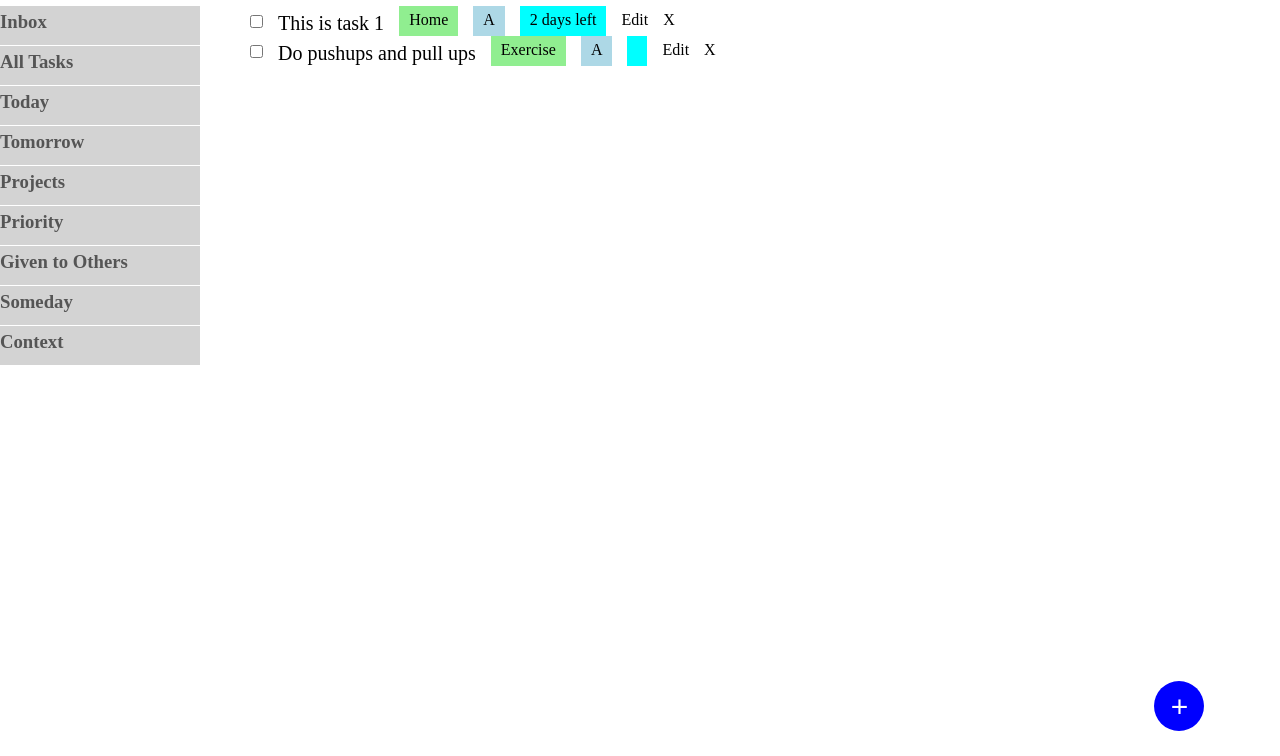
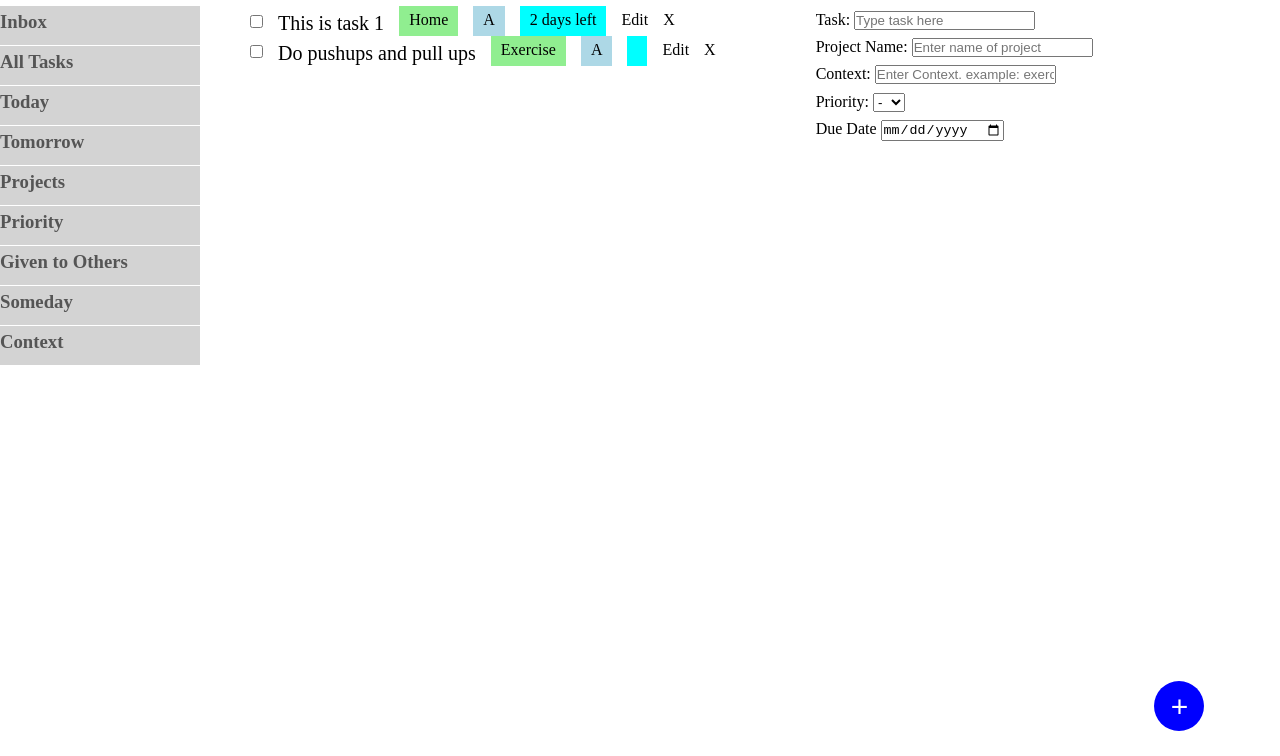
Before and after one commit to Bikesh78/todo-list, a website built with webpack: page dist/index.html in a window 1280 px wide. Shown: the part 44-800 px from the top of the page. Built offline with nearby package versions, Linux system fonts and the light colour scheme.

Commit message:
Add form

```diff
--- a/dist/index.html
+++ b/dist/index.html
@@ -74,9 +74,34 @@
                 <button class="fixed-button">+</button>
             </div>
         </section>
-        <div class="form-container">
-
-        </div>
+        <form action="">
+            <div class="form--task">
+                <label for="task-field">Task:</label>
+                <input type="text" placeholder="Type task here" id="task-field" name="task" required>
+            </div>
+            <div class="form--project">
+                <label for="project-field">Project Name:</label>
+                <input type="text" name="project" id="project-field" placeholder="Enter name of project">
+            </div>
+            <div class="form-context">
+                <label for="context-field">Context:</label>
+                <input type="text" placeholder="Enter Context. example: exercise" id="context-field" name="context">
+            </div>
+            <div class="form--priority">
+                <label for="priority-field">Priority: </label>
+                <select name="priority" id="priority-field">
+                    <option value="none">-</option>
+                    <option value="A">A</option>
+                    <option value="B">B</option>
+                    <option value="C">C</option>
+                    <option value="D">D</option>
+                </select>
+            </div>
+            <div class="form--due-date">
+                <label for="due-date-field">Due Date</label>
+                <input type="date" id="due-date-field" name="due-date">
+            </div>
+        </form>
     </main>
     <script src="bundle.js"></script>
 </body>
```
